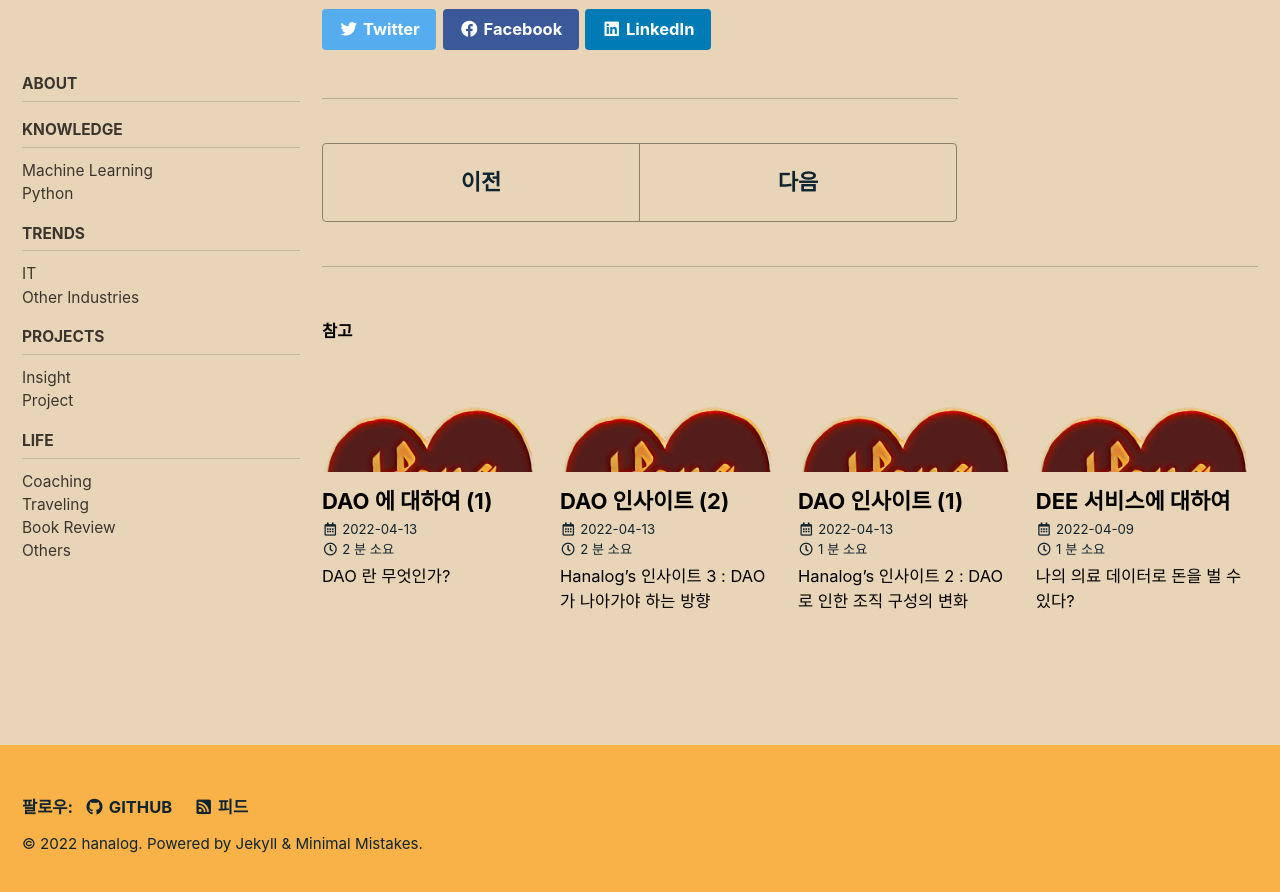
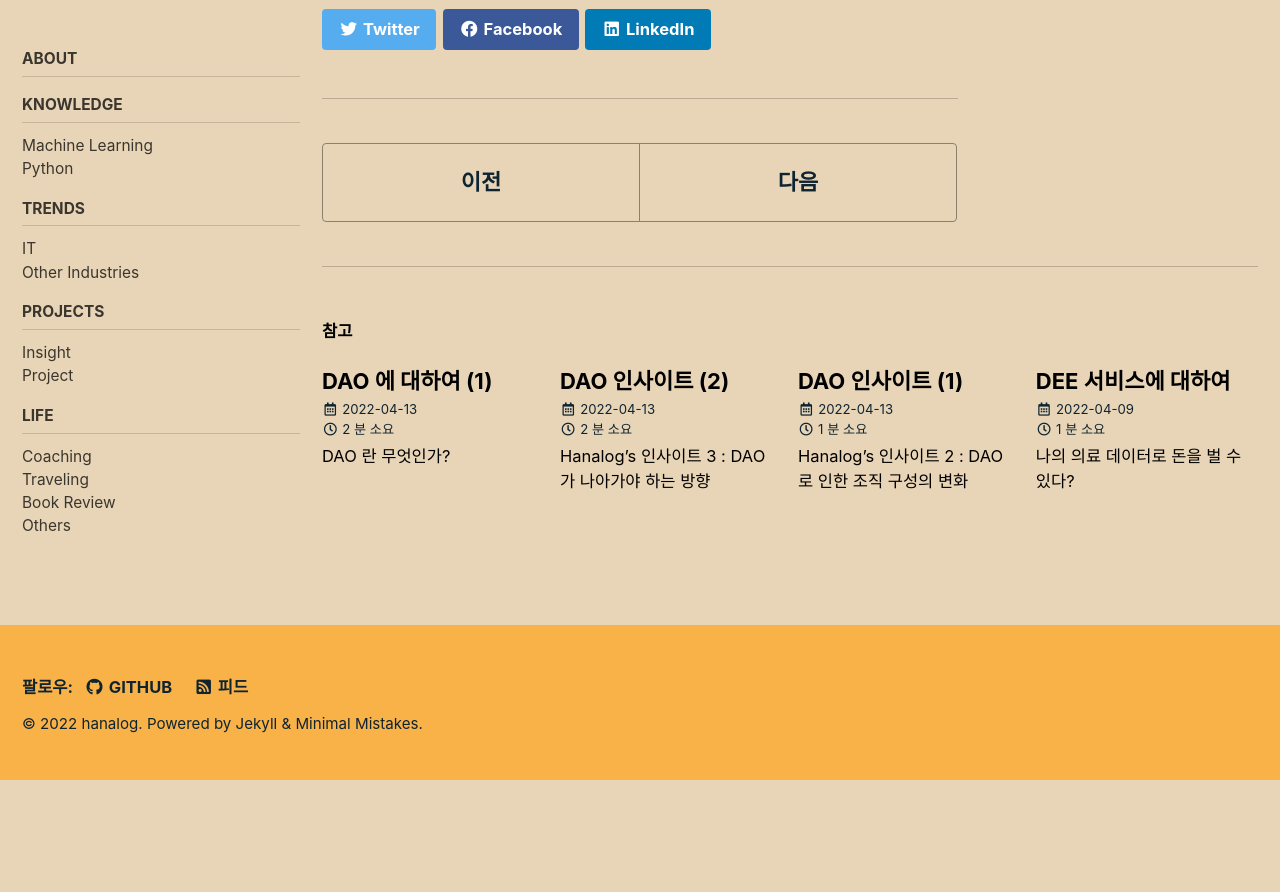
Before and after one commit to hanalog/hanalog.github.io, a Jekyll site: the page built from _posts/2022-03-29-cbc.md, in a window 1280 px wide and 900 px high, scrolled down 1084 px. Shown: the top 892 px of the window. Built offline with Jekyll 4.4.1, drawn with Linux system fonts in a browser that asks for light colours; cached includes are drawn as plain includes; after the commit the page ends 1864 px from its top, so only the background shows below that.

Commit message:
update config

```diff
--- a/_config.yml
+++ b/_config.yml
@@ -24,7 +24,7 @@ description              : "Hana's Blog"
 url                      : "https://hanalog.github.io"
 baseurl                  : # the subpath of your site, e.g. "/blog"
 repository               : # GitHub username/repo-name e.g. "mmistakes/minimal-mistakes"
-teaser                   : "/assets/images/hanalog_logo.png" # path of fallback teaser image, e.g.
+teaser                   : # path of fallback teaser image, e.g.
 logo                     : "/assets/images/hanalog_logo.png"
 masthead_title           : # overrides the website title displayed in the masthead, use " " for no title
 breadcrumbs              : true # true, false (default)
```
